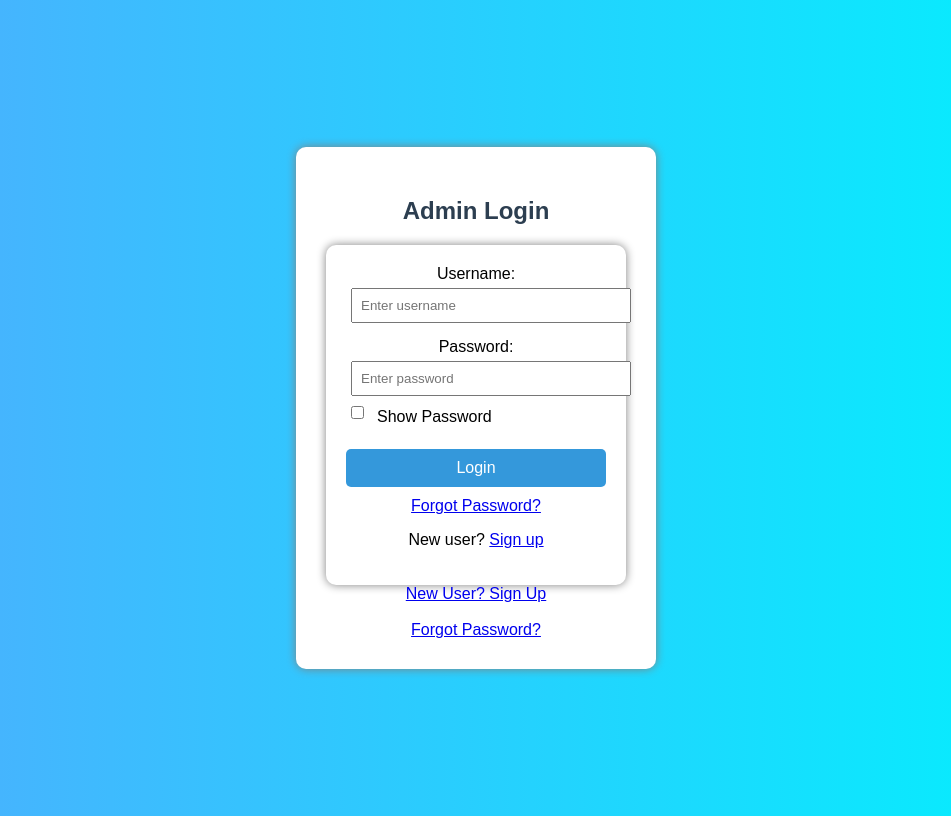
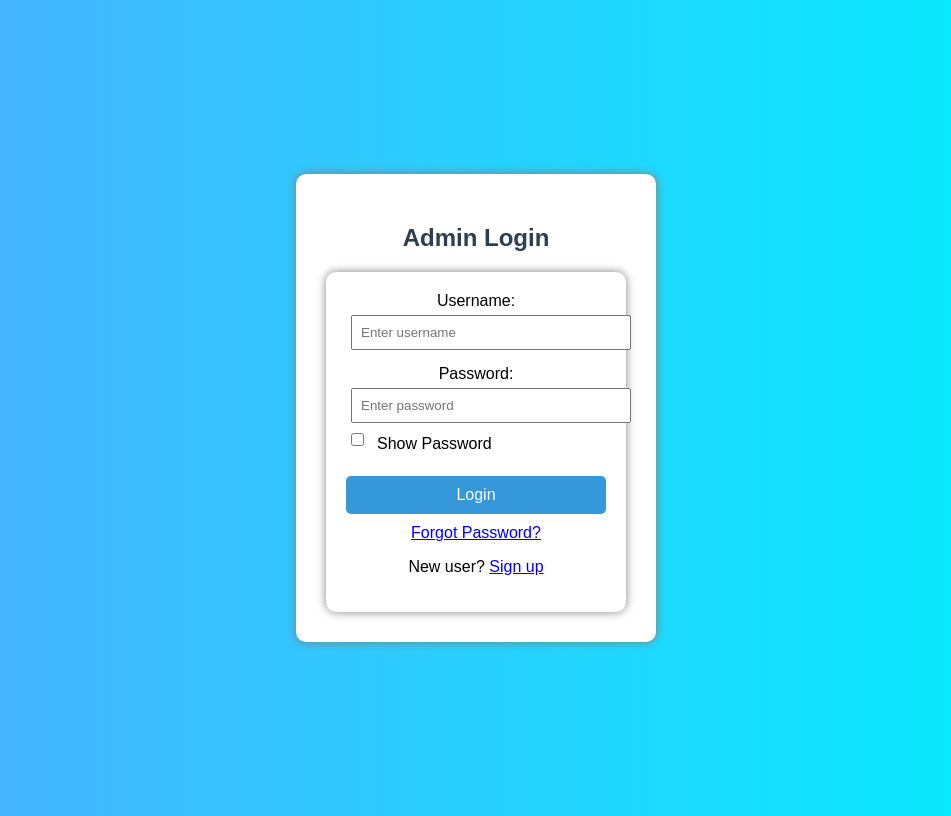
Before and after one commit to satyam18srivastava/employee-management-system, a Flask app: page / in a window 1280 px wide. Shown: the whole page, without its empty margins (164-1115 px from the left). Run offline with Flask 3, Linux system fonts and the light colour scheme.

Commit message:
Update login.html

```diff
--- a/templates/login.html
+++ b/templates/login.html
@@ -37,12 +37,6 @@ input {width: 100%;padding: 8px;margin-top: 5px;margin-bottom: 15px;}
         New user? <a href="/signup">Sign up</a>
     </p>
 </form>
- <br>
-<a href="/signup">New User? Sign Up</a>
-<br><br>
-<a href="/forgot">Forgot Password?</a>
-
-
 
           <script>function showPassword() {var x = document.getElementById("password");
 if (x.type === "password") {x.type = "text";} else { x.type = "password";} }
```
